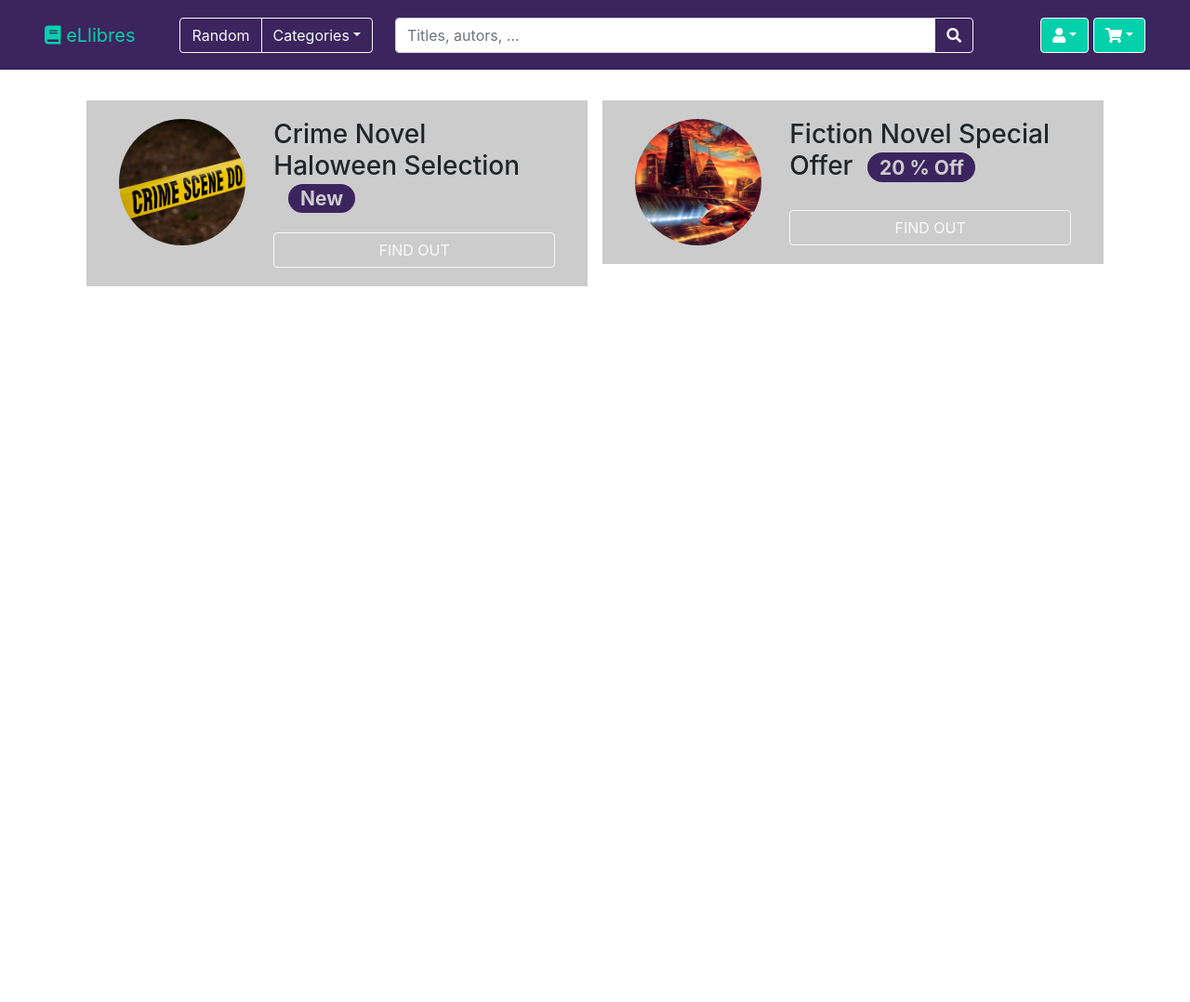
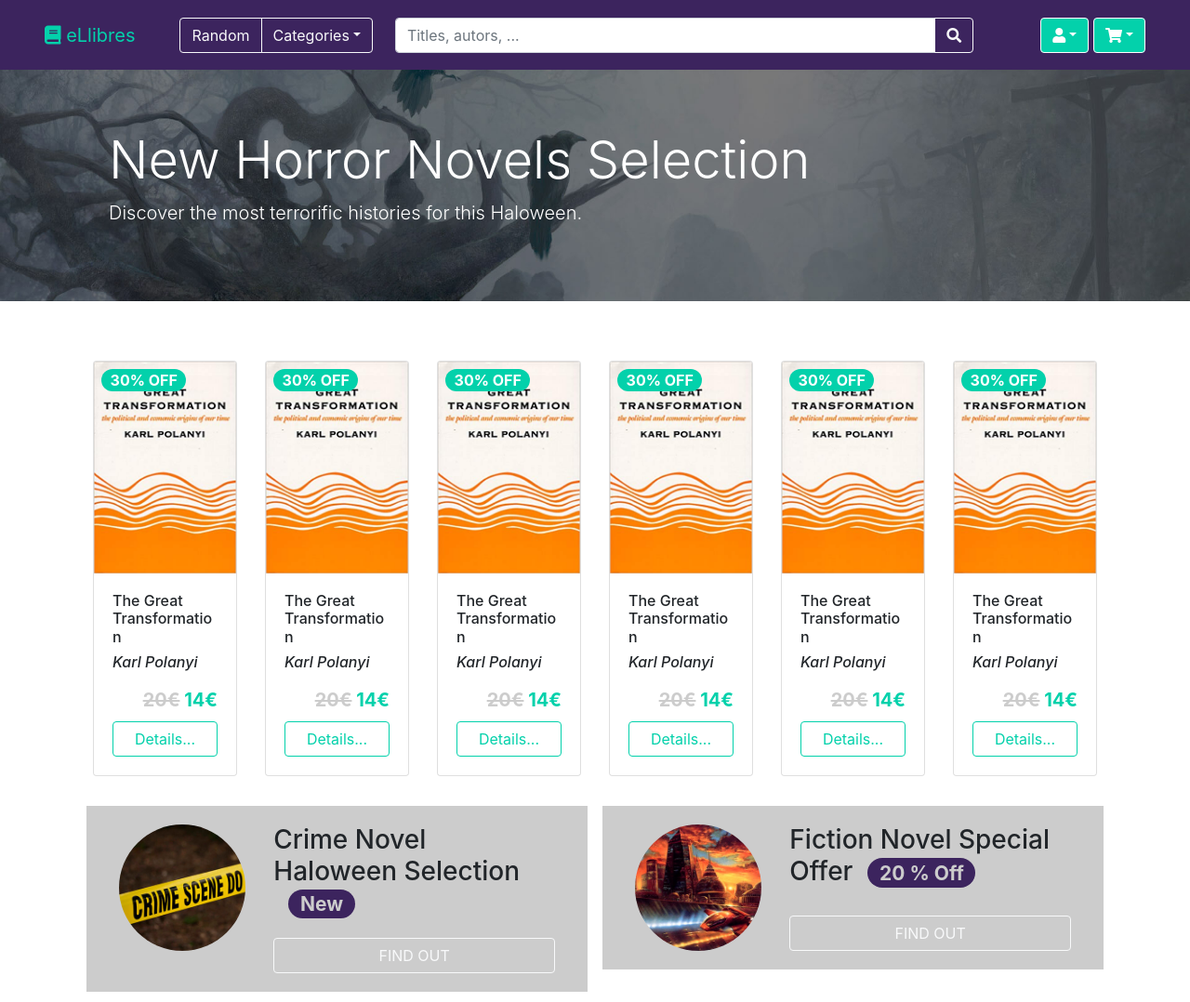
Before and after one commit to aniolg/git_test, a plain HTML site: page exhtmlcss/index.html in a window 1280 px wide. Shown: the top 1078 px of the page at 93% size. Before the commit the page ends 800 px from the top, so only its background shows below. Drawn offline with Linux system fonts and the light colour scheme.

Commit message:
productes + topbanner

```diff
--- a/exhtmlcss/css/mainpage.css
+++ b/exhtmlcss/css/mainpage.css
@@ -29,7 +29,81 @@
 #mcontent_collapsed{
 	background-color: #3C245E;
 	width:100%;
+	z-index: 10;
 }
+
+.container_full{
+	background-image: url(../img/ti_haloween.jpg);
+	background-position: center;
+	background-repeat: no-repeat;
+	background-size: cover;
+}
+
+
+@media (min-width: 576px) {
+	.container_full{
+		background-image: url(../img/ti_haloween.jpg);
+		background-position: center;
+		background-repeat: no-repeat;
+		background-size: cover;
+
+	}
+}
+
+.top_banner{
+	background: none;
+	color: #fff;
+}
+
+.books{
+	padding-top: 2rem;
+}
+
+.product{
+	width:100%;
+}
+
+.product .discount{
+	background-color: #03D1AB;
+	font-size: 1rem;
+	margin: 0.5rem;
+    position: absolute;
+    z-index: 5;
+}
+
+.product button{
+	color:#03D1AB;
+	border-color: #03D1AB;
+	width: 100%
+}
+
+.product button:hover{
+	color:#fff;
+	border-color: #fff;
+	background-color: #03D1AB;
+}
+
+.autor{
+	font-style: italic;
+}
+
+.price{
+	color: #03D1AB;
+	font-size: 1.25rem;
+	font-weight:700;
+}
+
+.pre-price{
+	color: #CCCCCC;
+	text-decoration-line: line-through;
+}
+
+
+
+
+
+
+
 
 .banner{
 	padding:0.5rem;
@@ -77,3 +151,13 @@
 	display: inline-block;
 	max-height: 200px;
 }
+footer{
+	background-color: #3C245E;
+	margin-top: 4rem;
+}
+
+#footer_container{
+	color: #CCCCCC;
+	padding-top:5rem;
+	padding-bottom: 5rem;
+}
--- a/exhtmlcss/index.html
+++ b/exhtmlcss/index.html
@@ -9,6 +9,8 @@
 	<script src="js/bootstrap.min.js"></script>
 </head>
 <body>
+
+
 <nav class="navbar navbar-expand-lg navbar-dark bg-light" id="mcontainer_mainmenu">
 
 
@@ -87,15 +89,113 @@
 
 </nav>
 
+<div class="container_full">
+	<div class="content container position-static">
+		<div class="top_banner jumbotron">
+				<h1 class="display-4">New Horror Novels Selection</h1>
+				<p class="lead">Discover the most terrorific histories for this Haloween.</p>
+		</div>
+	</div>
+	</div>
+
 <div class="container">
+
+
 	<div class="content container">
 		<div class="row">
-			<div class="books col-lg-12" id="bo_novel">
 
-			</div><!-- books col-lg-12 bo_novel -->
+			<div class="books col-6 col-sm-4 col-xl-2" id="bo_1">
+				<div class="card product" >
+					<span class="discount badge badge-pill badge-primary">30% OFF</span>
+					<img class="card-img-top" src="img/b_great_transformation.jpg" alt="Book The Great Transformation">
+					<div class="card-body">
+					 	<h6 class="mb-2">The Great Transformation</h6>
+					 	<h6 class="autor mb-3">Karl Polanyi</h6>
+						<p class="price mb-2 text-right"><span class="pre-price">20€</span> 14€</p>
+						<div class="d-flex justify-content-center">
+							<button href="#" class=" btn btn-outline-primary">Details...</button>
+						</div>
+					</div><!-- card body -->
+				</div><!-- card product -->
+			</div><!-- books col-lg-2 bo_novel -->
+
+			<div class="books col-6 col-sm-4 col-xl-2" id="bo_2">
+				<div class="card product">
+						<span class="discount badge badge-pill badge-primary">30% OFF</span>
+						<img class="card-img-top" src="img/b_great_transformation.jpg" alt="Book The Great Transformation">
+						<div class="card-body">
+							 <h6 class="mb-2">The Great Transformation</h6>
+							 <h6 class="autor mb-3">Karl Polanyi</h6>
+							<p class="price mb-2 text-right"><span class="pre-price">20€</span> 14€</p>
+							<div class="d-flex justify-content-center">
+								<button href="#" class=" btn btn-outline-primary">Details...</button>
+							</div>
+						</div><!-- card body -->
+					</div><!-- card product -->
+			</div><!-- books col-lg-2 bo_novel -->
+
+			<div class="books col-6 col-sm-4 col-xl-2" id="bo_3">
+					<div class="card product">
+							<span class="discount badge badge-pill badge-primary">30% OFF</span>
+							<img class="card-img-top" src="img/b_great_transformation.jpg" alt="Book The Great Transformation">
+							<div class="card-body">
+								 <h6 class="mb-2">The Great Transformation</h6>
+								 <h6 class="autor mb-3">Karl Polanyi</h6>
+								<p class="price mb-2 text-right"><span class="pre-price">20€</span> 14€</p>
+								<div class="d-flex justify-content-center">
+									<button href="#" class=" btn btn-outline-primary">Details...</button>
+								</div>
+							</div><!-- card body -->
+						</div><!-- card product -->
+			</div><!-- books col-lg-2 bo_novel -->
+
+			<div class="books col-6 col-sm-4 col-xl-2" id="bo_4">
+					<div class="card product" >
+						<span class="discount badge badge-pill badge-primary">30% OFF</span>
+						<img class="card-img-top" src="img/b_great_transformation.jpg" alt="Book The Great Transformation">
+						<div class="card-body">
+							 <h6 class="mb-2">The Great Transformation</h6>
+							 <h6 class="autor mb-3">Karl Polanyi</h6>
+							<p class="price mb-2 text-right"><span class="pre-price">20€</span> 14€</p>
+							<div class="d-flex justify-content-center">
+								<button href="#" class=" btn btn-outline-primary">Details...</button>
+							</div>
+						</div><!-- card body -->
+					</div><!-- card product -->
+			</div><!-- books col-lg-2 bo_novel -->
+
+			<div class="books col-6 col-sm-4 col-xl-2" id="bo_5">
+					<div class="card product">
+							<span class="discount badge badge-pill badge-primary">30% OFF</span>
+							<img class="card-img-top" src="img/b_great_transformation.jpg" alt="Book The Great Transformation">
+							<div class="card-body">
+								 <h6 class="mb-2">The Great Transformation</h6>
+								 <h6 class="autor mb-3">Karl Polanyi</h6>
+								<p class="price mb-2 text-right"><span class="pre-price">20€</span> 14€</p>
+								<div class="d-flex justify-content-center">
+									<button href="#" class=" btn btn-outline-primary">Details...</button>
+								</div>
+							</div><!-- card body -->
+						</div><!-- card product -->
+			</div><!-- books col-lg-2 bo_novel -->
+
+			<div class="books col-6 col-sm-4 col-xl-2" id="bo_6">
+						<div class="card product">
+								<span class="discount badge badge-pill badge-primary">30% OFF</span>
+								<img class="card-img-top" src="img/b_great_transformation.jpg" alt="Book The Great Transformation">
+								<div class="card-body">
+									 <h6 class="mb-2">The Great Transformation</h6>
+									 <h6 class="autor mb-3">Karl Polanyi</h6>
+									<p class="price mb-2 text-right"><span class="pre-price">20€</span> 14€</p>
+									<div class="d-flex justify-content-center">
+										<button href="#" class=" btn btn-outline-primary">Details...</button>
+									</div>
+								</div><!-- card body -->
+							</div><!-- card product -->
+			</div><!-- books col-lg-2 bo_novel -->
+
 		</div><!-- row -->
 	</div><!-- content container -->
-
 
 
 	<div class="content container pt-4">
@@ -127,7 +227,13 @@
 
 		</div><!-- row -->
 	</div><!-- content container -->
+
+
 </div><!-- container -->
-
+<footer>
+	<div class="container" id="footer_container">
+		<p>Developed by ...</p>
+	</div>
+</footer>
 </body>
 </html>
```
Also changed, not shown: exhtmlcss/img/Fantasy-background-incredible-places.jpg (added), exhtmlcss/img/b_great_transformation.jpg (added), exhtmlcss/img/ti_haloween.jpg (added).
